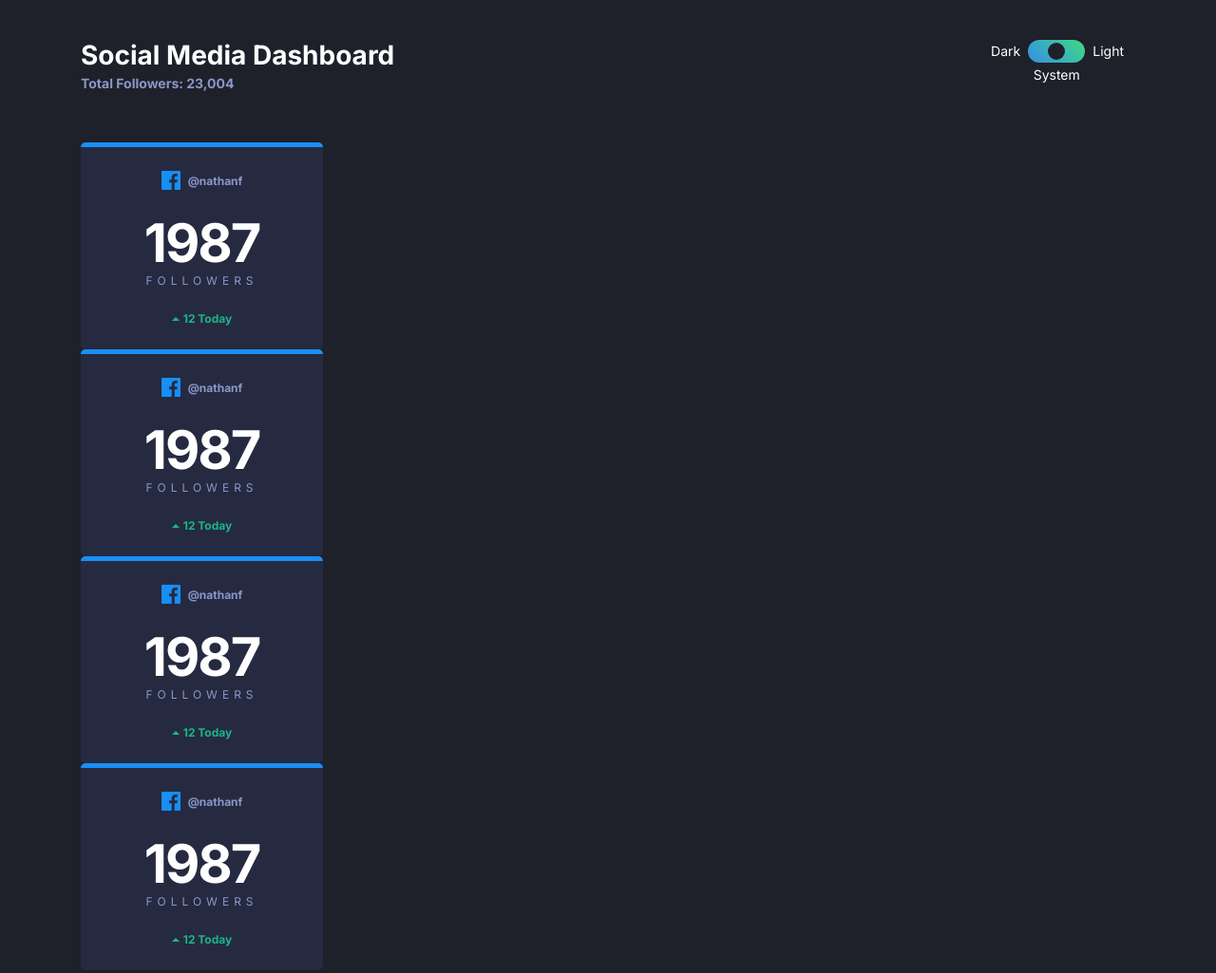
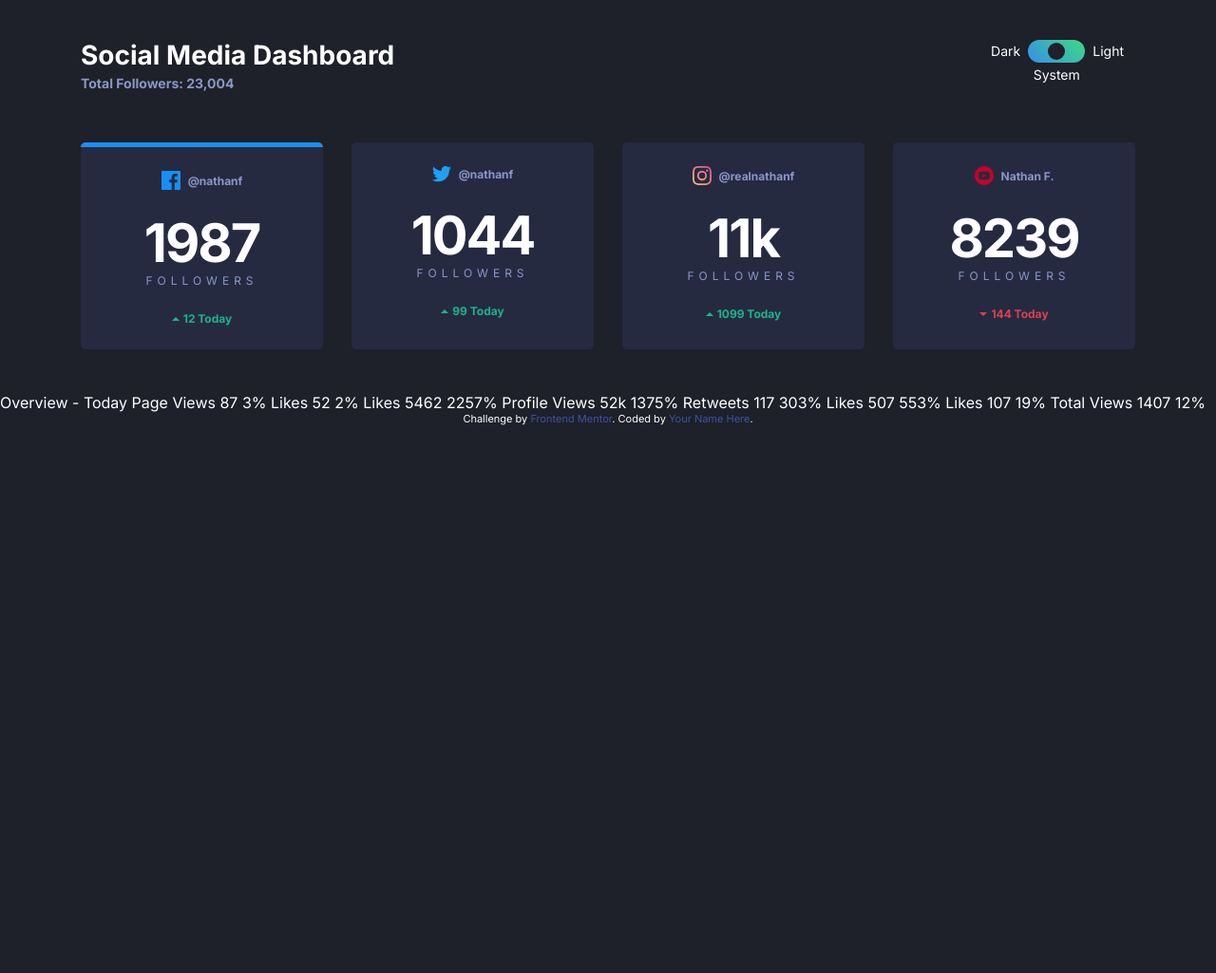
Before and after one commit to anderutan/social-media-dashboard, a website: page index.html in a window 1280 px wide. Shown: the top 1025 px of the page at 95% size. After the commit the page ends 800 px from the top, so only its background shows below. Drawn offline with Linux system fonts and the light colour scheme.

Commit message:
update cards

```diff
--- a/app/scss/components/card.scss
+++ b/app/scss/components/card.scss
@@ -1,9 +1,22 @@
 @use '../util/' as *;
+
+.cards {
+  display: grid;
+  grid-template-columns: 1fr;
+  gap: rem(30);
+  @include breakpoint(medium) {
+    grid-template-columns: repeat(2, 1fr);
+    flex-direction: row;
+  }
+
+  @include breakpoint(large) {
+    grid-template-columns: repeat(4, 1fr);
+  }
+}
 
 .card {
   background: var(--dark-card);
   color: var(--dark-text1);
-  width: rem(255);
   text-align: center;
   padding: rem(25);
   border-radius: rem(5);
--- a/index.html
+++ b/index.html
@@ -60,7 +60,7 @@
       </fieldset>
     </header>
     <main>
-      <section class="container">
+      <section class="container cards">
         <div class="card card--facebook">
           <div class="card__platform">
             <img
@@ -80,68 +80,67 @@
           </div>
         </div>
 
-        <div class="card card--facebook">
+        <div class="card card--twitter">
           <div class="card__platform">
             <img
               class="card__icon"
-              src="/images/icon-facebook.svg"
-              alt="Facebook"
+              src="/images/icon-twitter.svg"
+              alt="Twitter"
             />
             <div class="card__username">@nathanf</div>
           </div>
           <div class="card__followers">
-            <div class="card__count card__count--big">1987</div>
+            <div class="card__count card__count--big">1044</div>
             <div class="card__label">Followers</div>
           </div>
           <div class="card__change card__change--up">
             <img src="/images/icon-up.svg" alt="up arrow" />
-            <div class="card__number">12 Today</div>
+            <div class="card__number">99 Today</div>
           </div>
         </div>
 
-        <div class="card card--facebook">
+        <div class="card card--instagram">
           <div class="card__platform">
             <img
               class="card__icon"
-              src="/images/icon-facebook.svg"
-              alt="Facebook"
+              src="/images/icon-instagram.svg"
+              alt="Instagram"
             />
-            <div class="card__username">@nathanf</div>
+            <div class="card__username">@realnathanf</div>
           </div>
           <div class="card__followers">
-            <div class="card__count card__count--big">1987</div>
+            <div class="card__count card__count--big">11k</div>
             <div class="card__label">Followers</div>
           </div>
           <div class="card__change card__change--up">
             <img src="/images/icon-up.svg" alt="up arrow" />
-            <div class="card__number">12 Today</div>
+            <div class="card__number">1099 Today</div>
           </div>
         </div>
 
-        <div class="card card--facebook">
+        <div class="card card--youtube">
           <div class="card__platform">
             <img
               class="card__icon"
-              src="/images/icon-facebook.svg"
-              alt="Facebook"
+              src="/images/icon-youtube.svg"
+              alt="Youtube"
             />
-            <div class="card__username">@nathanf</div>
+            <div class="card__username">Nathan F.</div>
           </div>
           <div class="card__followers">
-            <div class="card__count card__count--big">1987</div>
+            <div class="card__count card__count--big">8239</div>
             <div class="card__label">Followers</div>
           </div>
-          <div class="card__change card__change--up">
-            <img src="/images/icon-up.svg" alt="up arrow" />
-            <div class="card__number">12 Today</div>
+          <div class="card__change card__change--down">
+            <img src="/images/icon-down.svg" alt="down arrow" />
+            <div class="card__number">144 Today</div>
           </div>
         </div>
       </section>
       <section></section>
-      @nathanf 1044 Followers 99 Today @realnathanf 11k Followers 1099 Today
-      Nathan F. 8239 Subscribers 144 Today Overview - Today Page Views 87 3%
-      Likes 52 2% Likes 5462 2257% Profile Views 52k 1375% Retweets 117 303%
-      Likes 507 553% Likes 107 19% Total Views 1407 12%
+      Overview - Today Page Views 87 3% Likes 52 2% Likes 5462 2257% Profile
+      Views 52k 1375% Retweets 117 303% Likes 507 553% Likes 107 19% Total Views
+      1407 12%
     </main>
 
     <div class="attribution">
```
Also changed, not shown: dist/style.css, 1 other file.
